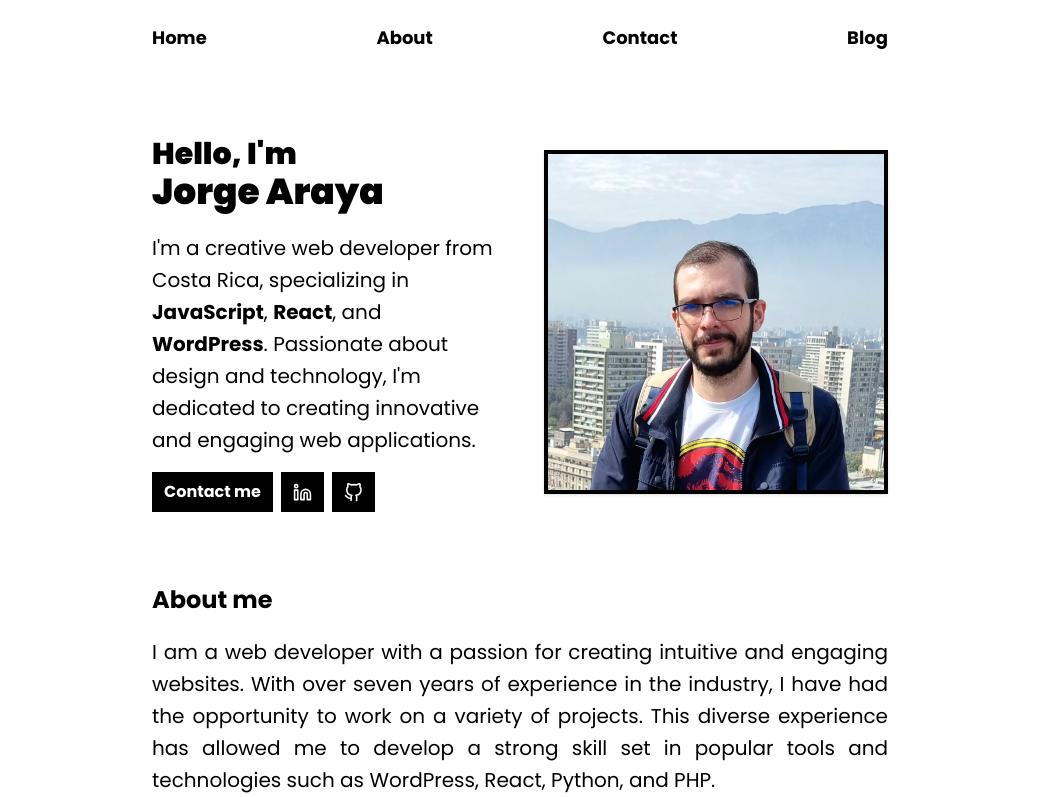
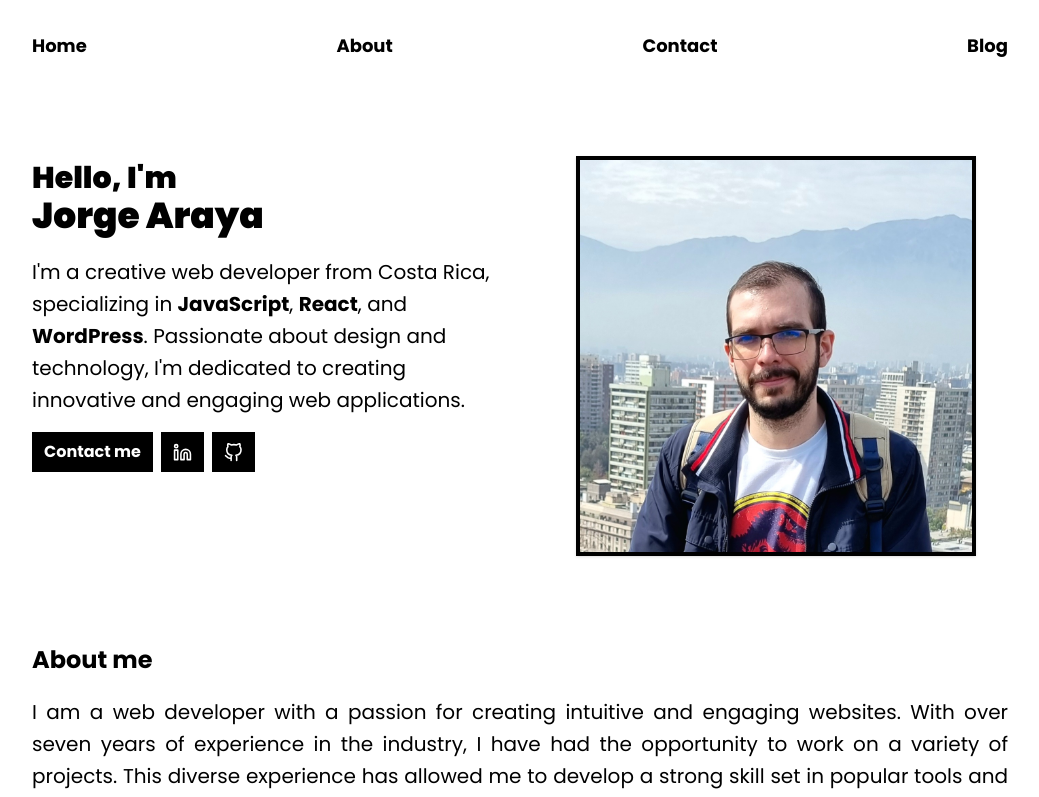
Before and after one commit to jorgearaya474/nxt-site, a Next.js app: page / in a window 1280 px wide. Shown: the top 797 px of the page, without its empty margins (120-1159 px from the left). Built offline with nearby package versions, Linux system fonts and the light colour scheme.

Commit message:
update container size

```diff
--- a/tailwind.config.js
+++ b/tailwind.config.js
@@ -1,30 +1,30 @@
 module.exports = {
   content: [
-    "./pages/**/*.{js,ts,jsx,tsx}",
-    "./components/**/*.{js,ts,jsx,tsx}",
+    './pages/**/*.{js,ts,jsx,tsx}',
+    './components/**/*.{js,ts,jsx,tsx}',
   ],
   theme: {
     extend: {},
   },
   plugins: [
-    require("@tailwindcss/typography"),
+    require('@tailwindcss/typography'),
     function ({ addComponents }) {
       addComponents({
-        ".container": {
-          maxWidth: "100%",
-          "@screen sm": {
-            maxWidth: "640px",
+        '.container': {
+          maxWidth: '100%',
+          '@screen sm': {
+            maxWidth: '640px',
           },
-          "@screen md": {
-            maxWidth: "768px",
+          '@screen md': {
+            maxWidth: '768px',
           },
-          "@screen lg": {
-            maxWidth: "768px",
+          '@screen lg': {
+            maxWidth: '980px',
           },
-          "@screen xl": {
-            maxWidth: "768px",
+          '@screen xl': {
+            maxWidth: '1024px',
           },
-          padding: "1rem",
+          padding: '1.5rem',
         },
       });
     },
```
